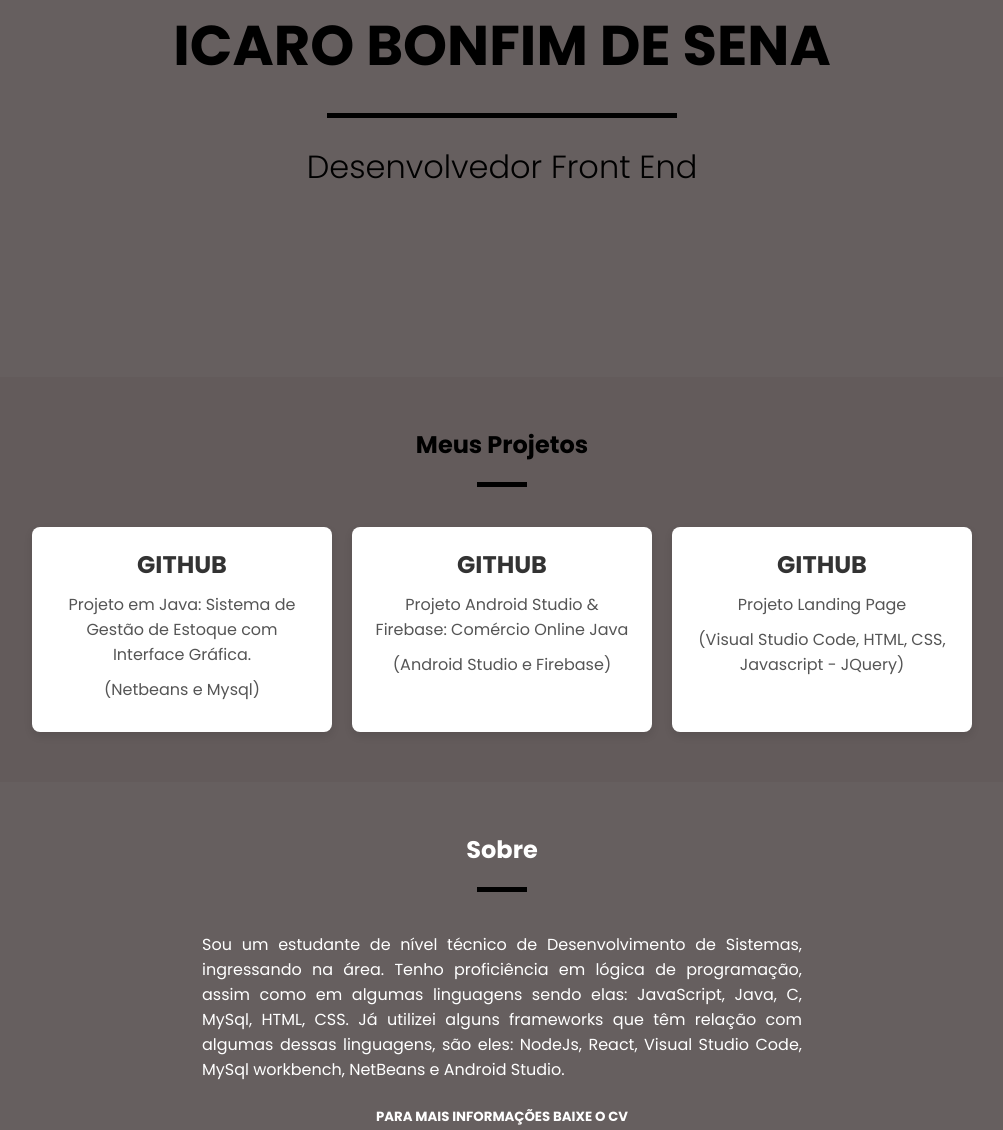
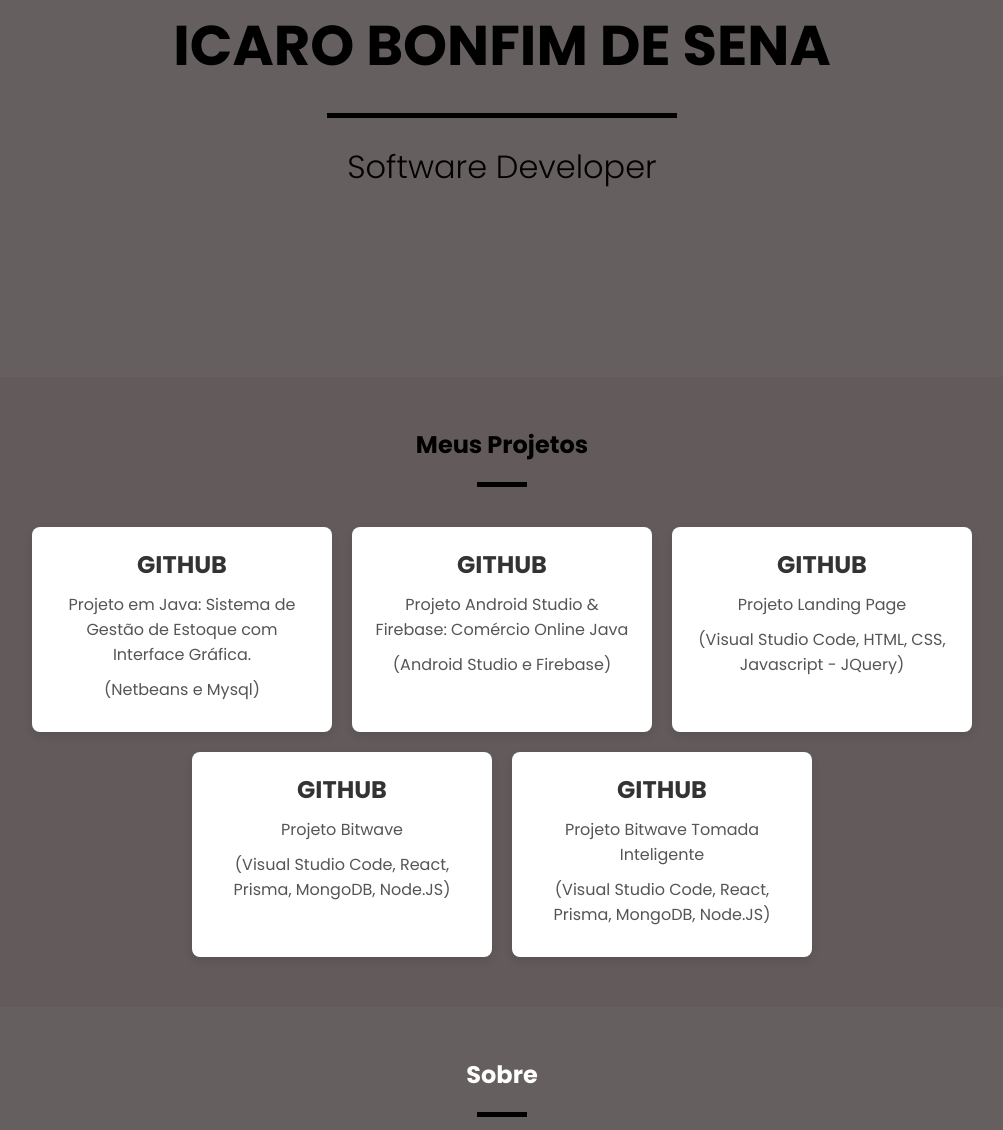
Before and after one commit to IcaroSenaDev/Myportfolio, a plain HTML site: page index.html in a window 1280 px wide. Shown: the part 379-1509 px from the top of the page, without its empty margins (138-1141 px from the left). Drawn offline with nearby package versions, Linux system fonts and the light colour scheme; a script that the page names is missing.

Commit message:
update cv

```diff
--- a/index.html
+++ b/index.html
@@ -60,7 +60,7 @@
             <div class="intro">
                 <h1>Icaro Bonfim de Sena</h1>
                 <hr>
-                <h2>Desenvolvedor Front End</h2>
+                <h2>Software Developer</h2>
             </div>
         </section>
 
@@ -83,6 +83,16 @@
                         <h2><a href="https://github.com/IcaroSenaDev/projeto-landingpage.git" target="_blank">GITHUB</a></h2>
                         <p>Projeto Landing Page</p>
                         <p>(Visual Studio Code, HTML, CSS, Javascript - JQuery)</p>
+                    </div>
+                    <div class="project-card">
+                        <h2><a href="https://github.com/OsManoDaDS/bitwave.git" target="_blank">GITHUB</a></h2>
+                        <p>Projeto Bitwave</p>
+                        <p>(Visual Studio Code, React, Prisma, MongoDB, Node.JS)</p>
+                    </div>
+                    <div class="project-card">
+                        <h2><a href="https://github.com/Tomada-Inteligente/dashboard-tomada.git" target="_blank">GITHUB</a></h2>
+                        <p>Projeto Bitwave Tomada Inteligente</p>
+                        <p>(Visual Studio Code, React, Prisma, MongoDB, Node.JS)</p>
                     </div>
                 </div>
             </div>
```
